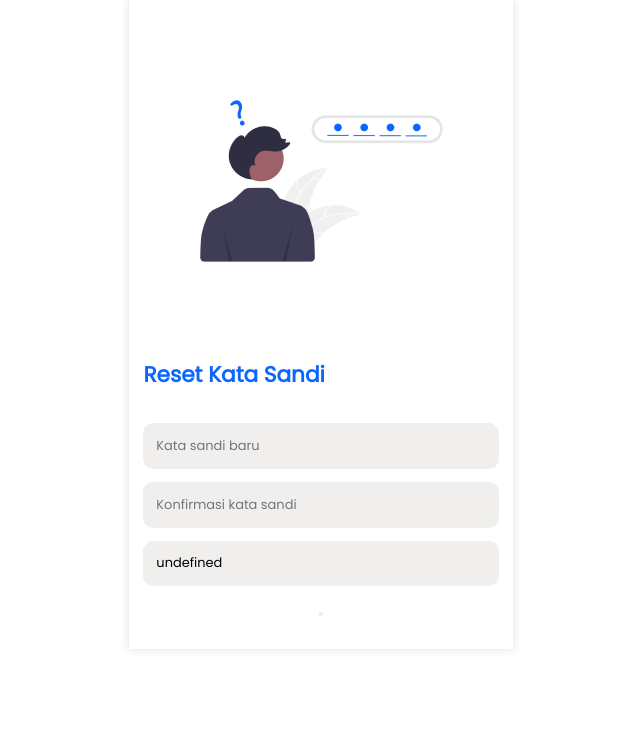
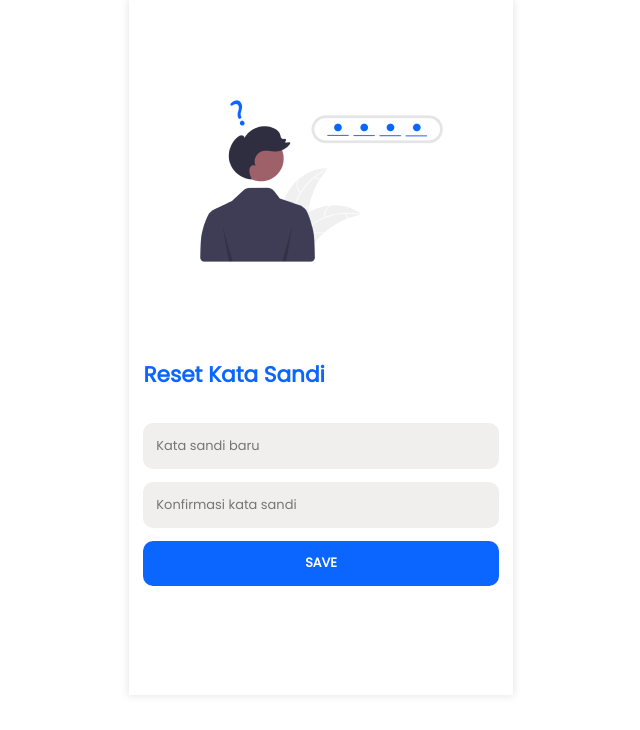
Before and after one commit to fsakhiy/apihumas, a website: page static/reset.html in a window 1280 px wide. Shown: the whole page, without its empty margins (319-959 px from the left). Drawn offline with Linux system fonts and the light colour scheme.

Commit message:
fixing method and action

```diff
--- a/static/reset.html
+++ b/static/reset.html
@@ -13,7 +13,7 @@
             <img src="undraw_Forgot_password_re_hxwm 1.png" alt="image of forgot password">
         </figure>
         <div class="container">
-            <form>
+            <form action="/resetpassword" method="post">
                 <div class="title">Reset Kata Sandi</div>
 
                 <input type="password" name="password" placeholder="Kata sandi baru">
@@ -36,10 +36,10 @@
 
                 let param = getParams()
                 let token = unescape(param["token"])
-                document.write(`<input type="text" name="token" value="${token}">`)
+                document.write(`<input type="hidden" name="token" value="${token}">`)
                 </script>
 
-                <button type="submit">
+                <input type="submit" value="SAVE" id="submitButton">
             </form>
 
         </div>
```
